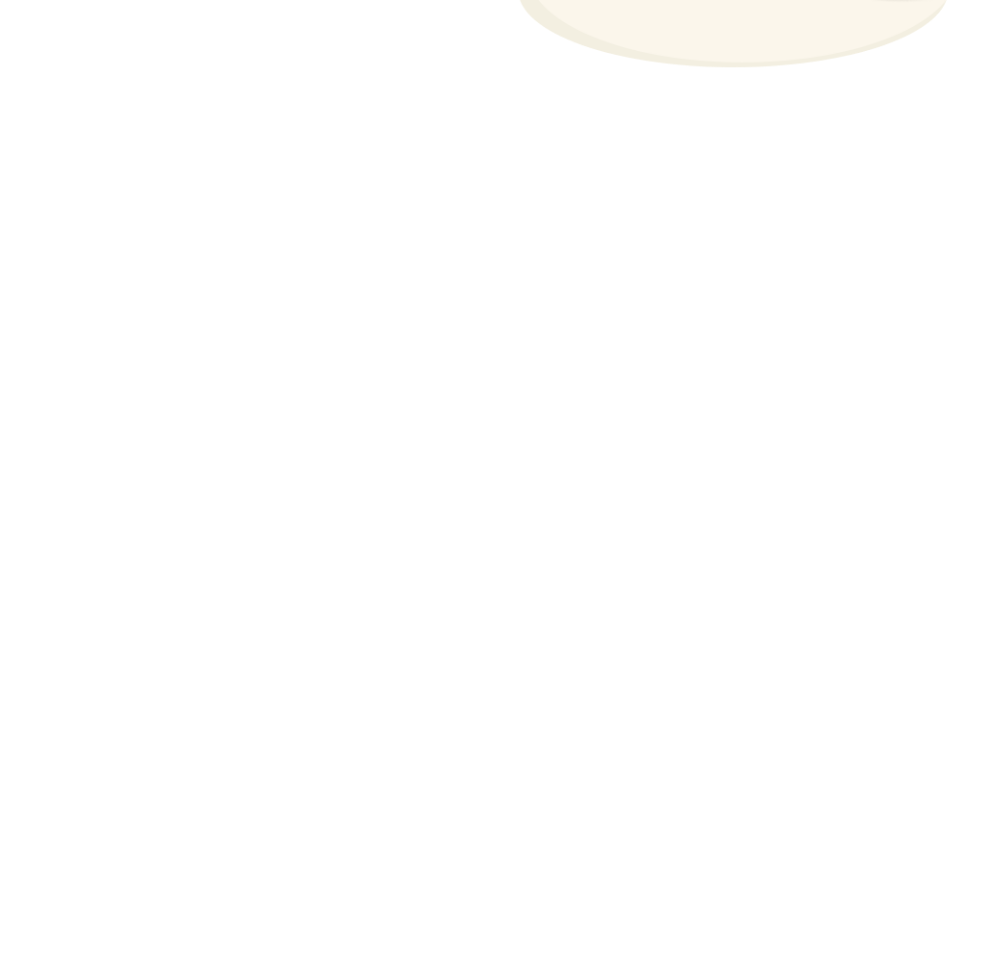
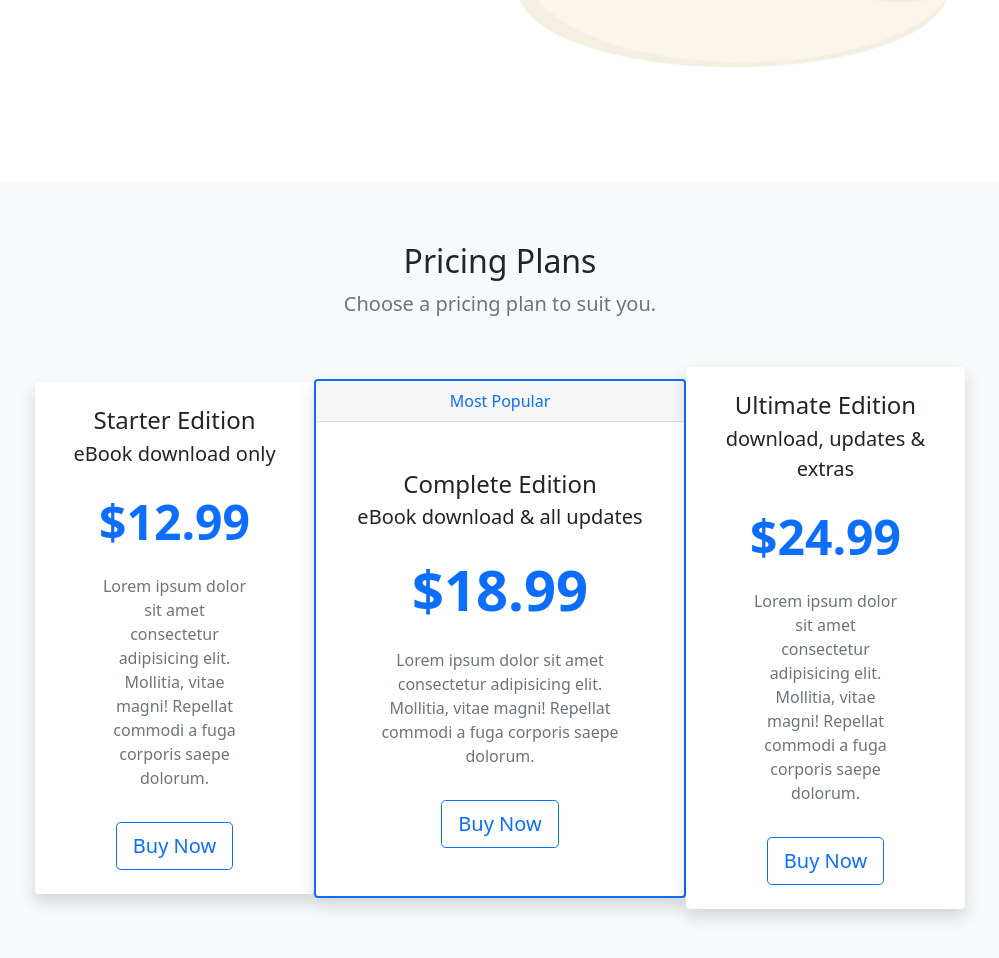
Before and after one commit to mahdirafati/Bootstrap-NetNinja, a plain HTML site: page index.html in a window 1280 px wide. Shown: the part 544-1502 px from the top of the page, without its empty margins (140-1139 px from the left). Before the commit the page ends 800 px from the top, so only its background shows below. Drawn offline with nearby package versions, Linux system fonts and the light colour scheme.

Commit message:
Cards added

```diff
--- a/index.html
+++ b/index.html
@@ -64,6 +64,59 @@
          </div>
     </div>
   </section>
+   <!-- pricing plans -->
+   <section id="pricing" class="bg-light mt-5">
+      <div class="container-lg">
+         <div class="text-center">
+            <h2>Pricing Plans</h2>
+            <p class="lead text-muted">Choose a pricing plan to suit you.</p>
+         </div>
+         <div class="row my-5 justify-content-center align-items-center g-0">
+            <div class="col-8 col-lg-4 col-xl-3">
+               <div class="card border-0 shadow">
+                  <div class="card-body text-center py-4">
+                     <h4 class="card-title">Starter Edition</h4>
+                     <p class="lead card-subtitle">eBook download only</p>
+                     <p class="display-5 my-4 text-primary fw-bold">$12.99</p>
+                     <p class="card-text mx-5 text-muted d-none d-lg-block">Lorem ipsum dolor sit amet consectetur adipisicing elit. Mollitia, vitae magni! Repellat commodi a fuga corporis saepe dolorum.</p>
+                     <a href="#" class="btn btn-outline-primary btn-lg mt-3">
+                        Buy Now
+                     </a>
+                  </div>
+               </div>
+            </div>
+
+            <div class="col-9 col-lg-4">
+               <div class="card border-primary border-2 shadow">
+                  <div class="card-header text-center text-primary">Most Popular</div>
+                     <div class="card-body text-center py-5">
+                        <h4 class="card-title">Complete Edition</h4>
+                        <p class="lead card-subtitle">eBook download & all updates</p>
+                        <p class="display-4 my-4 text-primary fw-bold">$18.99</p>
+                        <p class="card-text mx-5 text-muted d-none d-lg-block">Lorem ipsum dolor sit amet consectetur adipisicing elit. Mollitia, vitae magni! Repellat commodi a fuga corporis saepe dolorum.</p>
+                        <a href="#" class="btn btn-outline-primary btn-lg mt-3">
+                           Buy Now
+                        </a>
+                     </div>
+                  </div>
+               </div>
+               <div class="col-8 col-lg-4 col-xl-3">
+                  <div class="card border-0 shadow">
+                     <div class="card-body text-center py-4">
+                        <h4 class="card-title">Ultimate Edition</h4>
+                        <p class="lead card-subtitle">download, updates & extras</p>
+                        <p class="display-5 my-4 text-primary fw-bold">$24.99</p>
+                        <p class="card-text mx-5 text-muted d-none d-lg-block">Lorem ipsum dolor sit amet consectetur adipisicing elit. Mollitia, vitae magni! Repellat commodi a fuga corporis saepe dolorum.</p>
+                        <a href="#" class="btn btn-outline-primary btn-lg mt-3">
+                           Buy Now
+                        </a>
+                     </div>
+                  </div>
+               </div>
+            </div>
+         </div>
+      </div>
+   </section>
    <!-- Bootstrap 5 javascript cdn-->
    <script src="https://cdn.jsdelivr.net/npm/bootstrap@5.0.2/dist/js/bootstrap.bundle.min.js" integrity="sha384-MrcW6ZMFYlzcLA8Nl+NtUVF0sA7MsXsP1UyJoMp4YLEuNSfAP+JcXn/tWtIaxVXM" crossorigin="anonymous"></script>
 </body>
```
